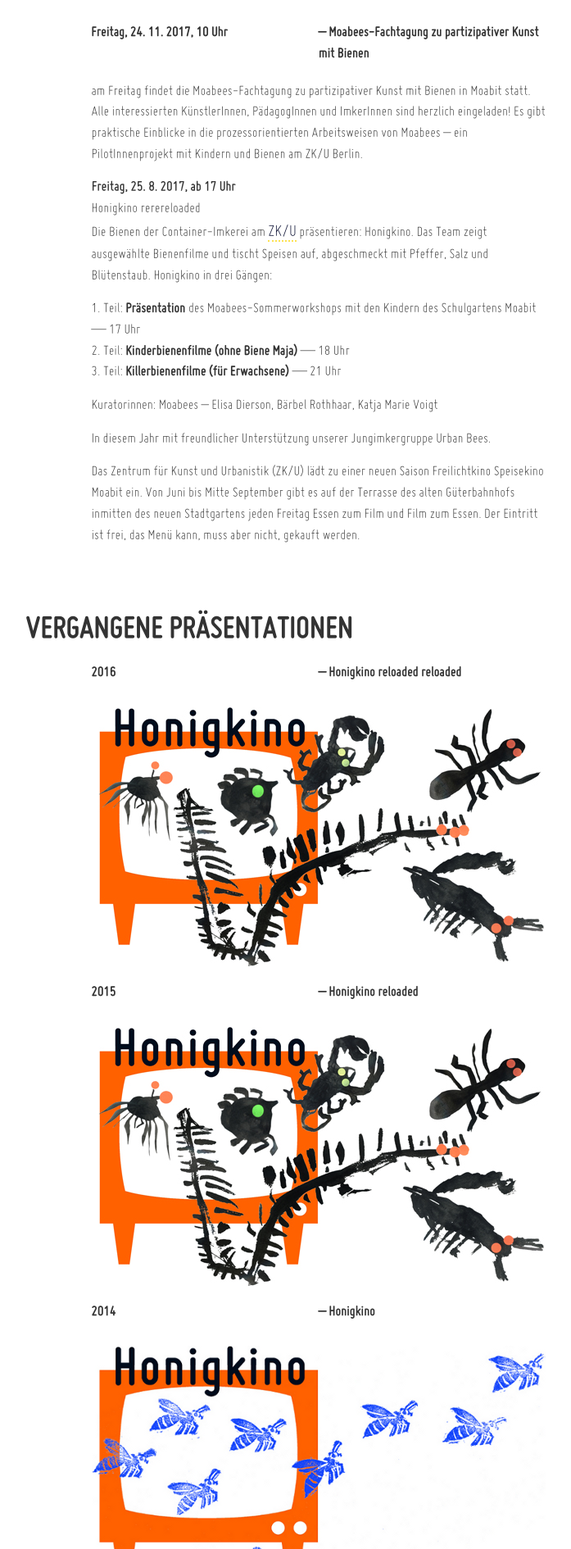
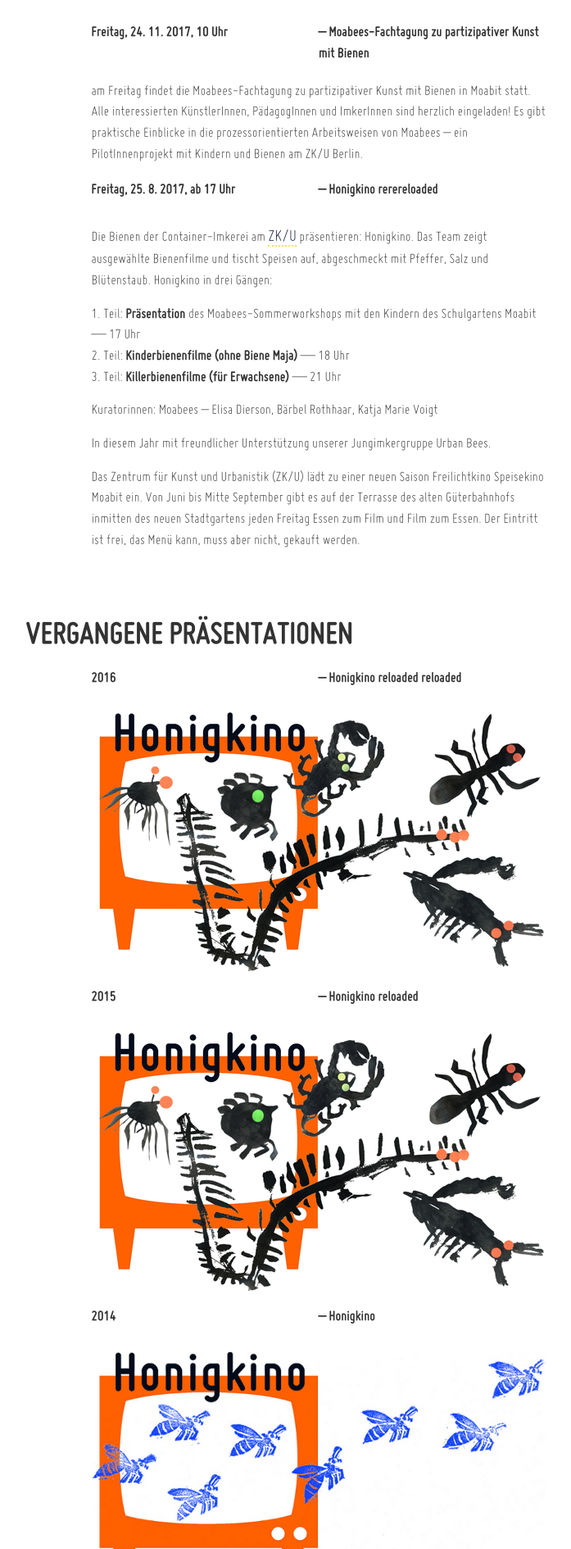
Before and after one commit to dieda/moabienen.berlin-bienenstadt.de, a Jekyll site: the page built from index.html, in a window 1280 px wide. Shown: the part 673-2563 px from the top of the page at 82% size, without its empty margins (251-948 px from the left). Built offline with Jekyll 4.4.1, drawn with Linux system fonts in a browser that asks for light colours.

Commit message:
dl horizontal

```diff
--- a/index.html
+++ b/index.html
@@ -52,6 +52,7 @@ nav:
   am Freitag findet die Moabees-Fachtagung zu partizipativer Kunst mit Bienen in Moabit statt. Alle interessierten KünstlerInnen, PädagogInnen und ImkerInnen sind herzlich eingeladen! Es gibt praktische Einblicke in die prozessorientierten Arbeitsweisen von Moabees – ein PilotInnenprojekt mit Kindern und Bienen am ZK/U Berlin.
 </p>
 
+<dl class="dl-horizontal">
 
   <dt>
     Freitag, 25. 8. 2017, ab 17 Uhr
```
